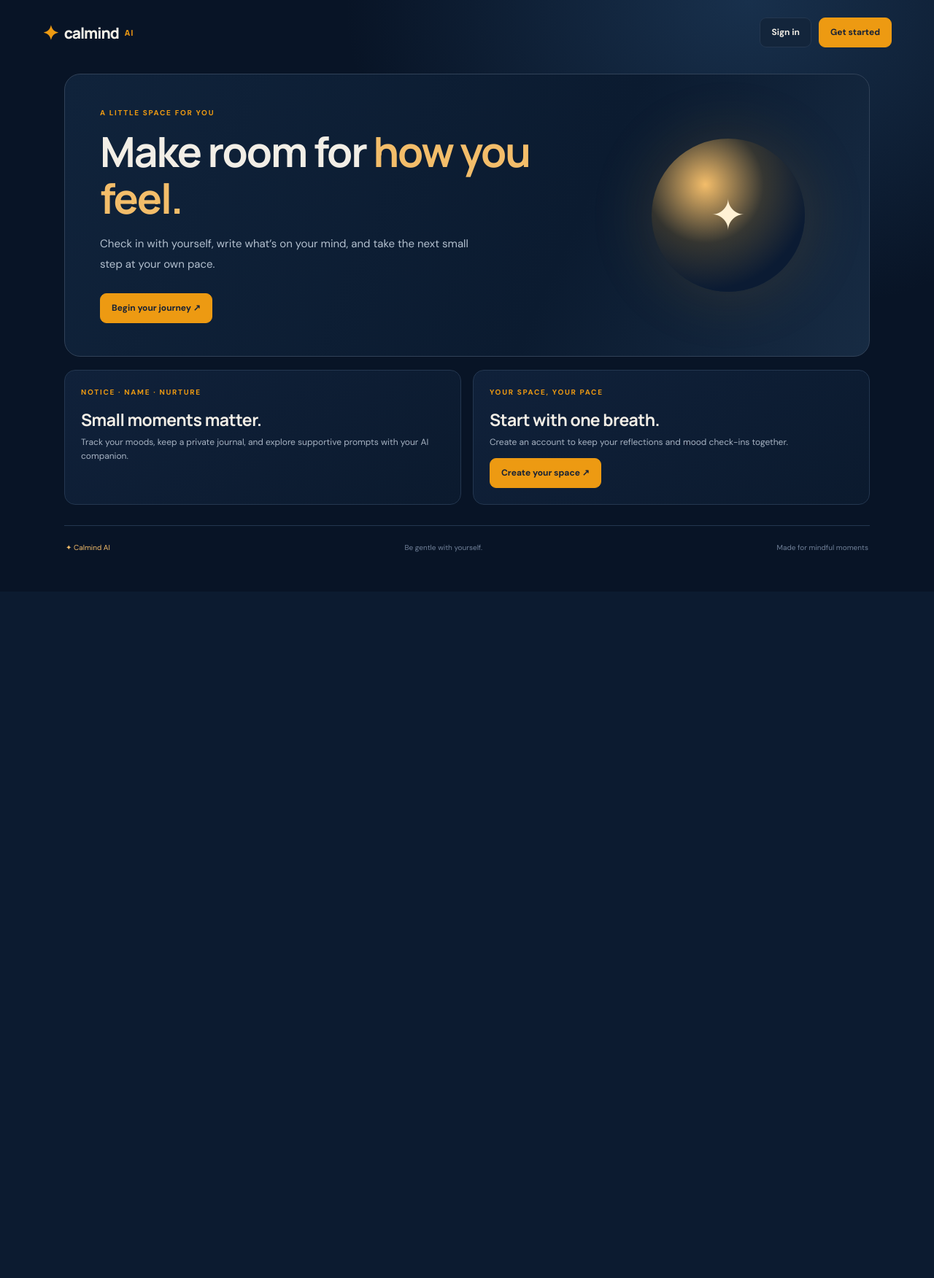
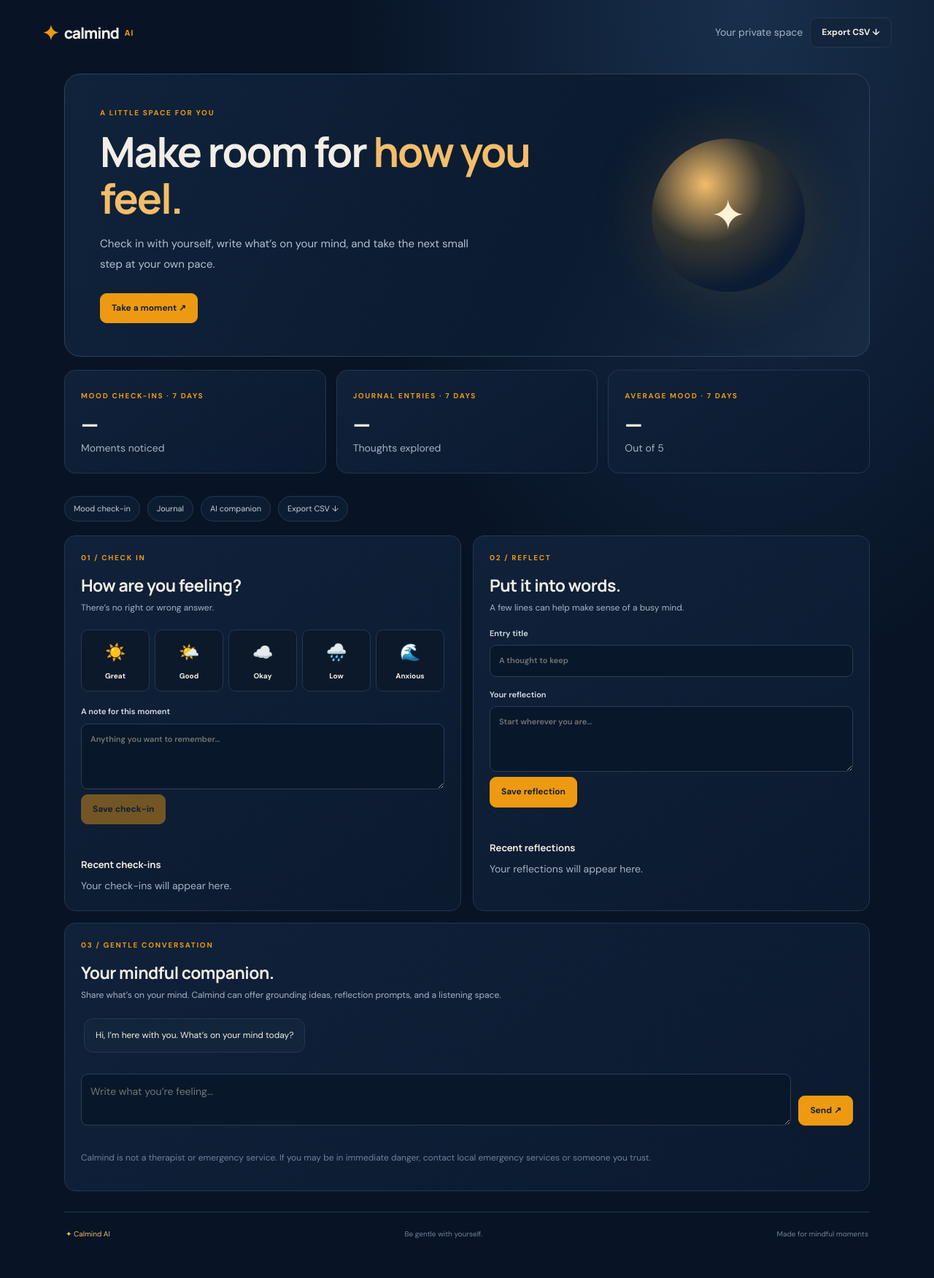
Before and after one commit to abhinav1607-a/calmind-ai, a Flask app: page / in a window 1280 px wide. Shown: the whole page at 73% size. Before the commit the page ends 757 px from the top, so only its background shows below. Run offline with Flask 3, Linux system fonts and the light colour scheme; data that the repository does not hold is empty; parts of the project's set-up code (start-up, migrations or seed data) failed here and were passed over; some libraries are stand-ins or nearby versions.

Commit message:
Remove login UI and show app without registration

```diff
--- a/templates/index.html
+++ b/templates/index.html
@@ -7,10 +7,10 @@
 <script defer src="{{ url_for('static', filename='js/app.js') }}"></script>
 </head>
 <body>
-<header class="topbar"><a class="brand" href="/"><span class="brand-mark">✦</span> calmind<span class="brand-ai">AI</span></a><div class="top-actions">{% if user %}<span class="muted">Hello, {{ user.name }}</span><form method="post" action="{{ url_for('logout') }}"><button class="button subtle" type="submit">Sign out</button></form>{% else %}<a class="button subtle" href="{{ url_for('login') }}">Sign in</a><a class="button primary" href="{{ url_for('register') }}">Get started</a>{% endif %}</div></header>
+<header class="topbar"><a class="brand" href="/"><span class="brand-mark">✦</span> calmind<span class="brand-ai">AI</span></a><div class="top-actions"><span class="muted">Your private space</span><a class="button subtle" href="/api/export.csv">Export CSV ↓</a></div></header>
 <main class="shell">
-<section class="hero"><div><p class="eyebrow">A LITTLE SPACE FOR YOU</p><h1>Make room for <em>how you feel.</em></h1><p class="hero-copy">Check in with yourself, write what’s on your mind, and take the next small step at your own pace.</p>{% if not user %}<a class="button primary" href="{{ url_for('register') }}">Begin your journey ↗</a>{% else %}<a class="button primary" href="#checkin">Take a moment ↗</a>{% endif %}</div><div class="hero-orb"><span>✦</span></div></section>
-{% if user %}
+<section class="hero"><div><p class="eyebrow">A LITTLE SPACE FOR YOU</p><h1>Make room for <em>how you feel.</em></h1><p class="hero-copy">Check in with yourself, write what’s on your mind, and take the next small step at your own pace.</p><a class="button primary" href="#checkin">Take a moment ↗</a></div><div class="hero-orb"><span>✦</span></div></section>
+
 <section class="stats"><article class="stat"><span class="eyebrow">MOOD CHECK-INS · 7 DAYS</span><strong id="mood-count">—</strong><span class="muted">Moments noticed</span></article><article class="stat"><span class="eyebrow">JOURNAL ENTRIES · 7 DAYS</span><strong id="journal-count">—</strong><span class="muted">Thoughts explored</span></article><article class="stat"><span class="eyebrow">AVERAGE MOOD · 7 DAYS</span><strong id="average-mood">—</strong><span class="muted">Out of 5</span></article></section>
 <nav class="tabs"><a href="#checkin">Mood check-in</a><a href="#journal">Journal</a><a href="#companion">AI companion</a><a href="/api/export.csv">Export CSV ↓</a></nav>
 <section class="content-grid">
@@ -18,9 +18,7 @@
 <article class="panel" id="journal"><p class="eyebrow">02 / REFLECT</p><h2>Put it into words.</h2><p class="muted">A few lines can help make sense of a busy mind.</p><label>Entry title <input id="journal-title" maxlength="120" placeholder="A thought to keep"></label><label>Your reflection <textarea id="journal-body" maxlength="10000" class="journal-body" placeholder="Start wherever you are…"></textarea></label><button id="save-journal" class="button primary">Save reflection</button><p id="journal-feedback" class="feedback" aria-live="polite"></p><h3 class="subhead">Recent reflections</h3><div id="journal-history" class="history muted">Your reflections will appear here.</div></article>
 <article class="panel companion" id="companion"><p class="eyebrow">03 / GENTLE CONVERSATION</p><h2>Your mindful companion.</h2><p class="muted">Share what’s on your mind. Calmind can offer grounding ideas, reflection prompts, and a listening space.</p><div id="chat-messages" class="chat-messages"><div class="chat-bubble assistant">Hi, I’m here with you. What’s on your mind today?</div></div><form id="chat-form" class="chat-form"><textarea id="chat-input" maxlength="4000" required placeholder="Write what you’re feeling…"></textarea><button class="button primary" type="submit">Send ↗</button></form><p id="chat-feedback" class="feedback" aria-live="polite"></p><p class="fineprint">Calmind is not a therapist or emergency service. If you may be in immediate danger, contact local emergency services or someone you trust.</p></article>
 </section>
-{% else %}
-<section class="content-grid public-grid"><article class="panel"><p class="eyebrow">NOTICE · NAME · NURTURE</p><h2>Small moments matter.</h2><p class="muted">Track your moods, keep a private journal, and explore supportive prompts with your AI companion.</p></article><article class="panel"><p class="eyebrow">YOUR SPACE, YOUR PACE</p><h2>Start with one breath.</h2><p class="muted">Create an account to keep your reflections and mood check-ins together.</p><a class="button primary" href="{{ url_for('register') }}">Create your space ↗</a></article></section>
-{% endif %}
+
 <footer class="footer"><span>✦ Calmind AI</span><span>Be gentle with yourself.</span><span>Made for mindful moments</span></footer>
 </main>
 </body></html>
```
